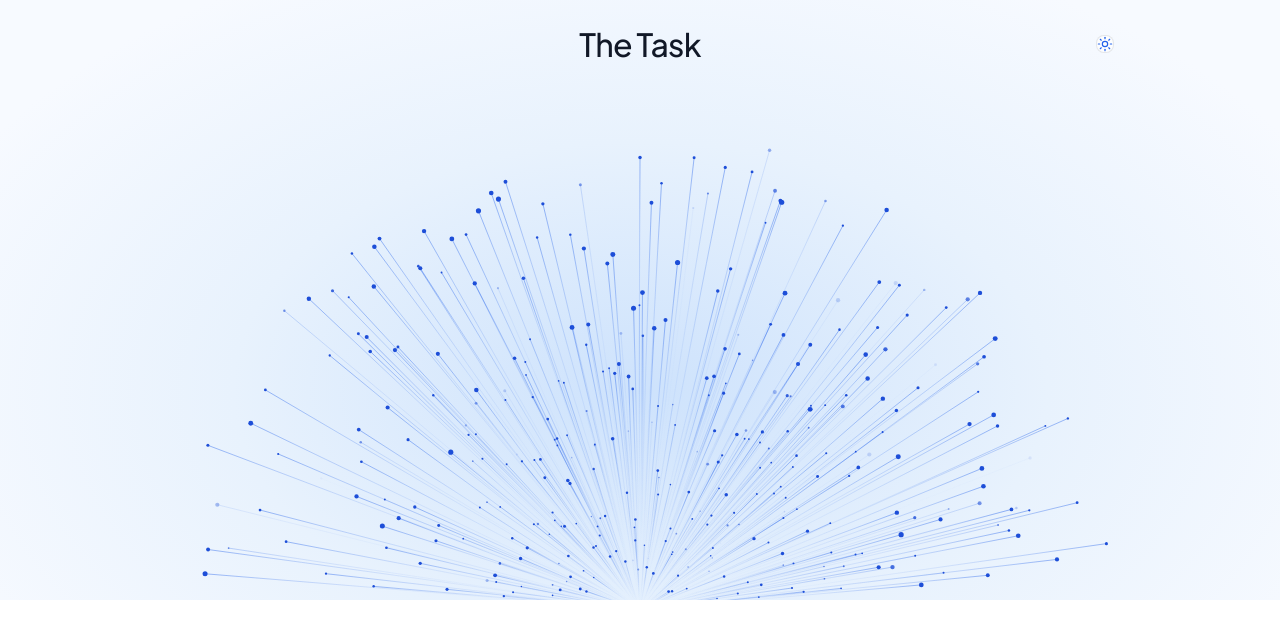
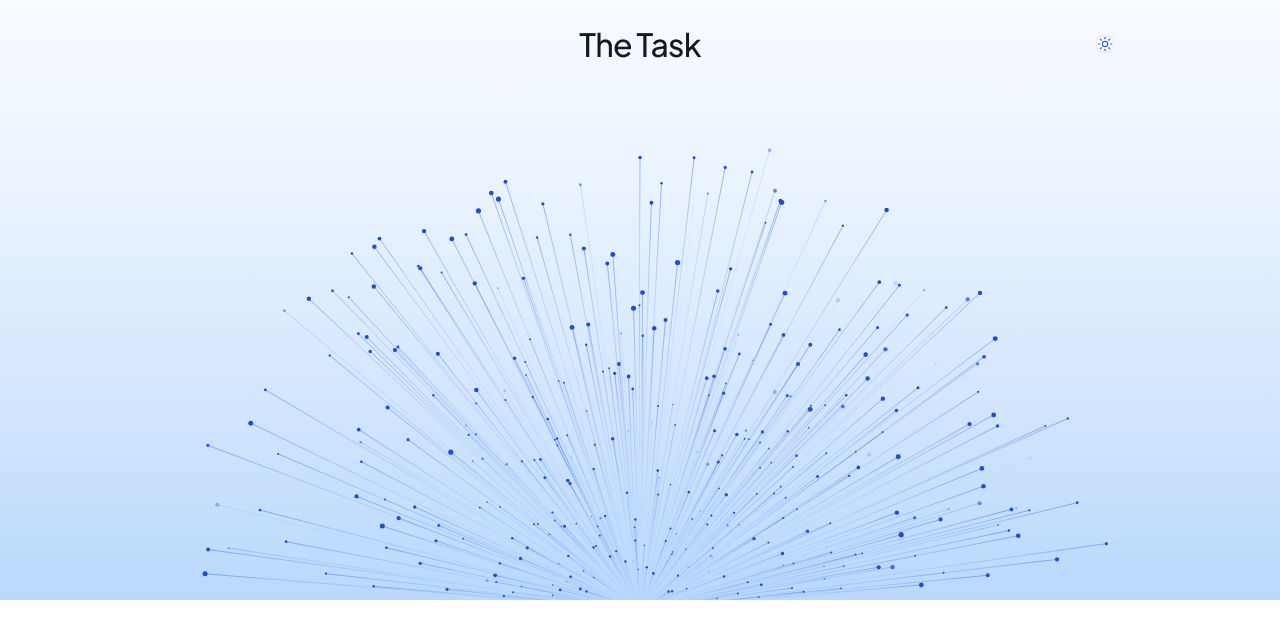
Before and after one commit to prabhatsingh985/TheUITask, a React (Vite) app: page / in a window 1280 px wide. Shown: the top 638 px of the page. Built offline with nearby package versions, Linux system fonts and the light colour scheme.

Commit message:
feat(option2): add upward fading atmospheric background gradients across all themes

```diff
--- a/src/themes.js
+++ b/src/themes.js
@@ -6,7 +6,7 @@ export const VIDEO_THEMES = [
     iconType: 'sun',
     isDark: false,
     bg: '#f8fbff',
-    bgGradient: 'radial-gradient(ellipse at 50% 65%, #cde2fc 0%, #e8f2fd 45%, #f7faff 85%)',
+    bgGradient: 'linear-gradient(to top, #b9d8fc 0%, #d0e4fd 30%, #e8f2fe 65%, #f8fbff 100%)',
     titleColor: '#111827',
     frameBorder: 'rgba(15, 23, 42, 0.07)',
     lineAccent: 'linear-gradient(90deg, #3b82f6 0%, #60a5fa 40%, transparent 100%)',
@@ -30,8 +30,8 @@ export const VIDEO_THEMES = [
     name: 'Pre-dawn',
     iconType: 'eye',
     isDark: false,
-    bg: '#fbf8fd',
-    bgGradient: 'radial-gradient(ellipse at 50% 65%, #dfcefa 0%, #eee3fc 45%, #fbf8fd 85%)',
+    bg: '#fbf8fe',
+    bgGradient: 'linear-gradient(to top, #cdb4fe 0%, #dec9fe 30%, #eee3fc 65%, #fbf8fe 100%)',
     titleColor: '#1e1b4b',
     frameBorder: 'rgba(30, 27, 75, 0.08)',
     lineAccent: 'linear-gradient(90deg, #7c3aed 0%, #a78bfa 40%, transparent 100%)',
@@ -56,7 +56,7 @@ export const VIDEO_THEMES = [
     iconType: 'sunrise',
     isDark: false,
     bg: '#fffbf5',
-    bgGradient: 'radial-gradient(ellipse at 50% 65%, #fcd997 0%, #feebc8 45%, #fffbf5 85%)',
+    bgGradient: 'linear-gradient(to top, #fed29f 0%, #fedfb8 30%, #feeed7 65%, #fffbf5 100%)',
     titleColor: '#18181b',
     frameBorder: 'rgba(24, 24, 27, 0.07)',
     lineAccent: 'linear-gradient(90deg, #ea580c 0%, #f97316 40%, transparent 100%)',
@@ -81,7 +81,7 @@ export const VIDEO_THEMES = [
     iconType: 'dusk',
     isDark: false,
     bg: '#faf5fe',
-    bgGradient: 'radial-gradient(ellipse at 50% 65%, #d8b4fe 0%, #ede0fc 45%, #faf5fe 85%)',
+    bgGradient: 'linear-gradient(to top, #cca2fd 0%, #dcbdfe 30%, #eed9fc 65%, #faf5fe 100%)',
     titleColor: '#2e1065',
     frameBorder: 'rgba(46, 16, 101, 0.08)',
     lineAccent: 'linear-gradient(90deg, #9333ea 0%, #c084fc 40%, transparent 100%)',
@@ -106,7 +106,7 @@ export const VIDEO_THEMES = [
     iconType: 'sunset',
     isDark: false,
     bg: '#fcf6fb',
-    bgGradient: 'radial-gradient(ellipse at 50% 65%, #fda4af 0%, #fecdd3 35%, #fce7f3 60%, #fcf6fb 85%)',
+    bgGradient: 'linear-gradient(to top, #fca5b5 0%, #fcc2cd 30%, #fde2e7 65%, #fcf6fb 100%)',
     titleColor: '#1e1b4b',
     frameBorder: 'rgba(30, 27, 75, 0.08)',
     lineAccent: 'linear-gradient(90deg, #e11d48 0%, #f43f5e 40%, transparent 100%)',
@@ -130,8 +130,8 @@ export const VIDEO_THEMES = [
     name: 'Night',
     iconType: 'moon',
     isDark: true,
-    bg: '#110d38',
-    bgGradient: 'radial-gradient(ellipse at 50% 65%, #2a1f78 0%, #1a1452 45%, #0f0c33 85%)',
+    bg: '#0a0724',
+    bgGradient: 'linear-gradient(to top, #2b1f7c 0%, #1e155a 30%, #130d3d 65%, #0a0724 100%)',
     titleColor: '#ffffff',
     frameBorder: 'rgba(255, 255, 255, 0.1)',
     lineAccent: 'linear-gradient(90deg, #60a5fa 0%, #ffffff 40%, transparent 100%)',
```
